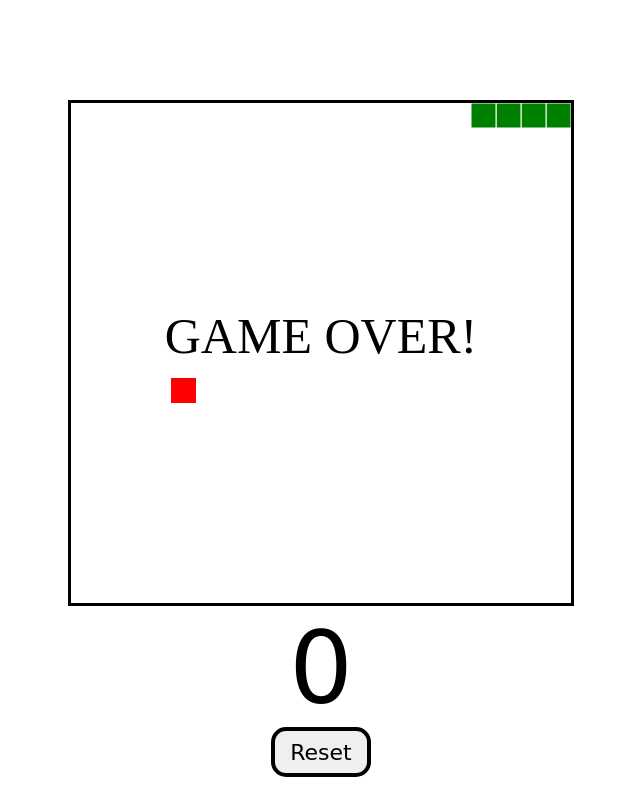
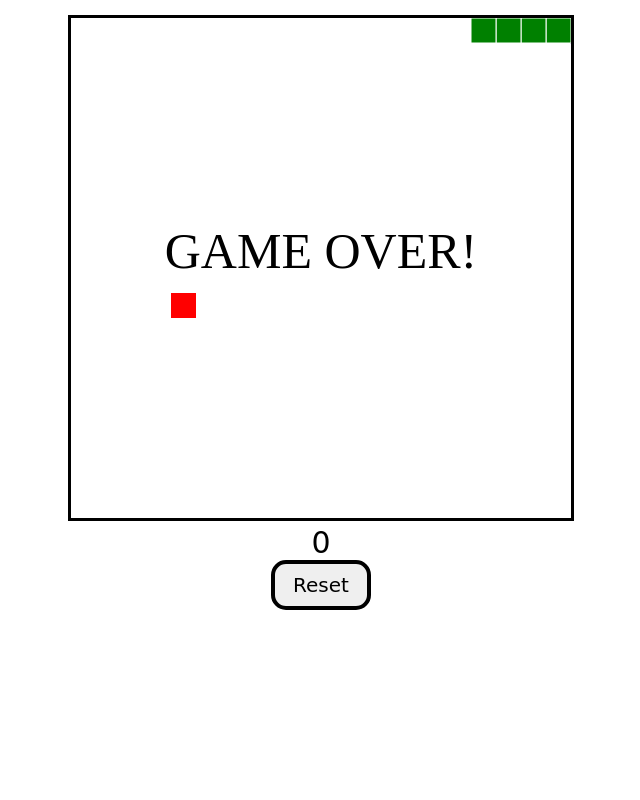
Before and after one commit to 216037150/snakeGame, a plain HTML site: page index.html in a window 1280 px wide. Shown: the whole page, without its empty margins (319-959 px from the left). Drawn offline with Linux system fonts and the light colour scheme.

Commit message:
Adjusted the border, and the font style

```diff
--- a/styles.css
+++ b/styles.css
@@ -1,7 +1,7 @@
 
 
 #gameContainer{
-    margin-top: 100px;
+    margin-top: 15px;
     text-align: center;
 }
 #gameBoard{
@@ -9,11 +9,11 @@
 }
 #scoreText{
     font-family: "Permanent Marker", cursive;
-    font-size: 100px;
+    font-size: 30px;
 }
 #resetBtn{
     font-family: "Permanent Marker", cursive;
-    font-size: 22px;
+    font-size: 20px;
     width: 100px;
     height: 50px;
     border: 4px solid;
```
